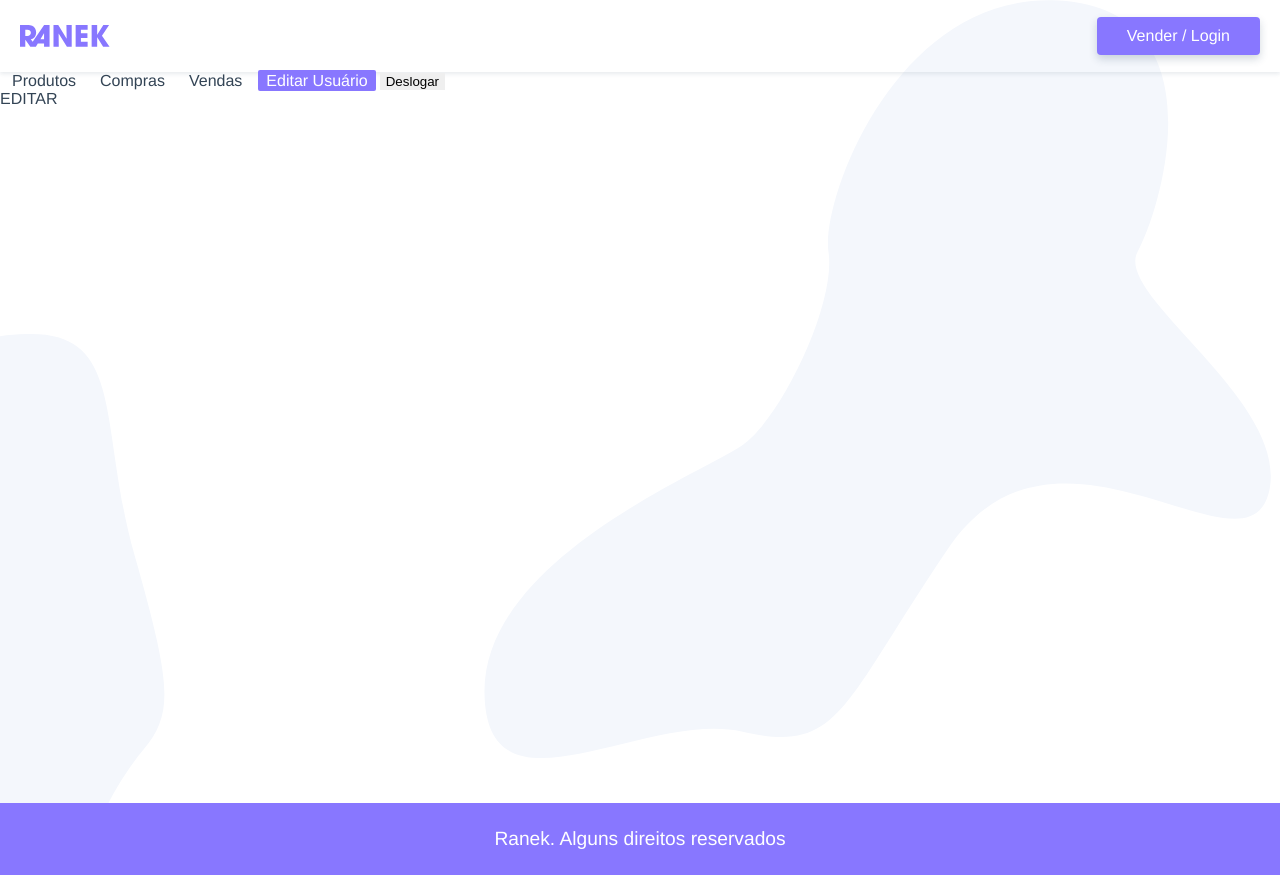
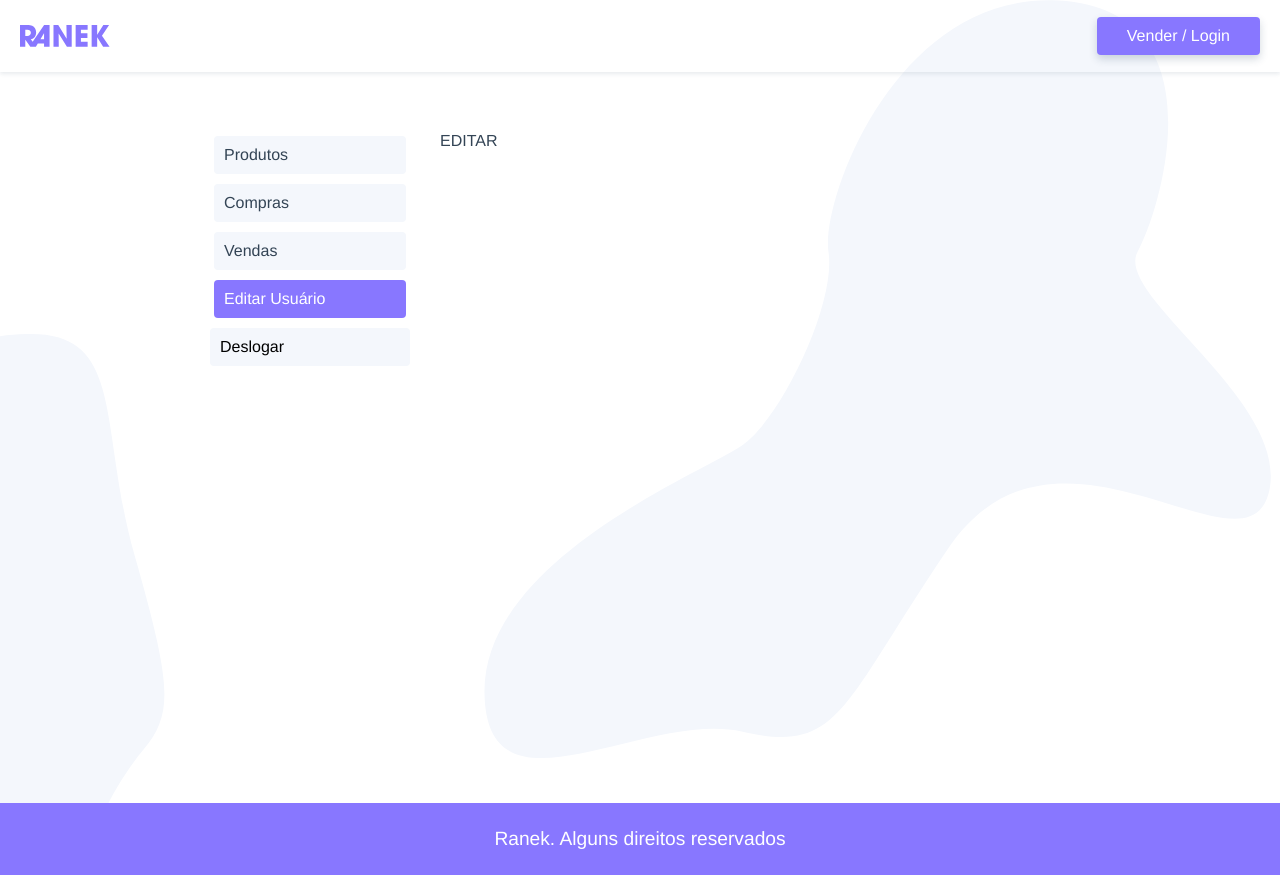
Before and after one commit to gabriellamas/vuejs-project, a Vue app: page /usuario/editar in a window 1280 px wide. Built offline with nearby package versions, Linux system fonts and the light colour scheme.

Commit message:
user style page

```diff
--- a/src/store/index.js
+++ b/src/store/index.js
@@ -39,5 +39,21 @@ export default new Vuex.Store({
       context.commit("UPDATE_USUARIO", { id: payload.email });
       return api.post(`/usuario`, payload);
     },
+    deslogarUsuario(context) {
+      context.commit("UPDATE_USUARIO", {
+        id: "",
+        nome: "",
+        email: "",
+        senha: "",
+        cep: "",
+        rua: "",
+        numero: "",
+        bairro: "",
+        cidade: "",
+        estado: "",
+      });
+
+      context.commit("UPDATE_LOGIN", false);
+    },
   },
 });
--- a/src/views/Login.vue
+++ b/src/views/Login.vue
@@ -34,8 +34,8 @@ export default {
   },
   methods: {
     logar() {
-      this.$store.dispatch("getUsusario", this.login.email);
-      this.$router.push({ name: "Usuario" });
+      this.$store.dispatch("getUsuario", this.login.email);
+      this.$router.push("/usuario");
     },
   },
 };
--- a/src/views/usuario/Usuario.vue
+++ b/src/views/usuario/Usuario.vue
@@ -15,7 +15,7 @@
           <router-link :to="{ name: 'Editar' }">Editar Usuário</router-link>
         </li>
         <li>
-          <button @click.prevent="deslogar">Deslogar</button>
+          <button @click="deslogar">Deslogar</button>
         </li>
       </ul>
     </nav>
@@ -28,7 +28,56 @@
 <script>
 export default {
   name: "Usuario",
+  methods: {
+    deslogar() {
+      this.$store.dispatch("deslogarUsuario");
+      this.$router.push("/login");
+    },
+  },
 };
 </script>
 
-<style scoped></style>
+<style scoped>
+.usuario {
+  display: grid;
+  grid-template-columns: minmax(140px, 200px) 1fr;
+  max-width: 900px;
+  margin: 40px auto;
+  grid-gap: 30px;
+  padding: 20px;
+}
+
+@media screen and (max-width: 500px) {
+  .usuario {
+    grid-template-columns: 1fr;
+    margin: 0px auto;
+  }
+}
+.sidenav li {
+  display: block;
+}
+.sidenav a,
+.sidenav button {
+  padding: 10px;
+  display: block;
+  background: #f4f7fc;
+  margin-bottom: 10px;
+  border-radius: 4px;
+}
+
+.sidenav a.router-link-exact-active,
+.sidenav a:hover,
+.sidenav button:hover {
+  background: #87f;
+  color: #fff;
+}
+
+.sidenav button {
+  border: none;
+  width: 100%;
+  font-size: 1rem;
+  text-align: left;
+  font-family: "Avenir", Helvetica, Arial, sans-serif;
+  cursor: pointer;
+}
+</style>
```
